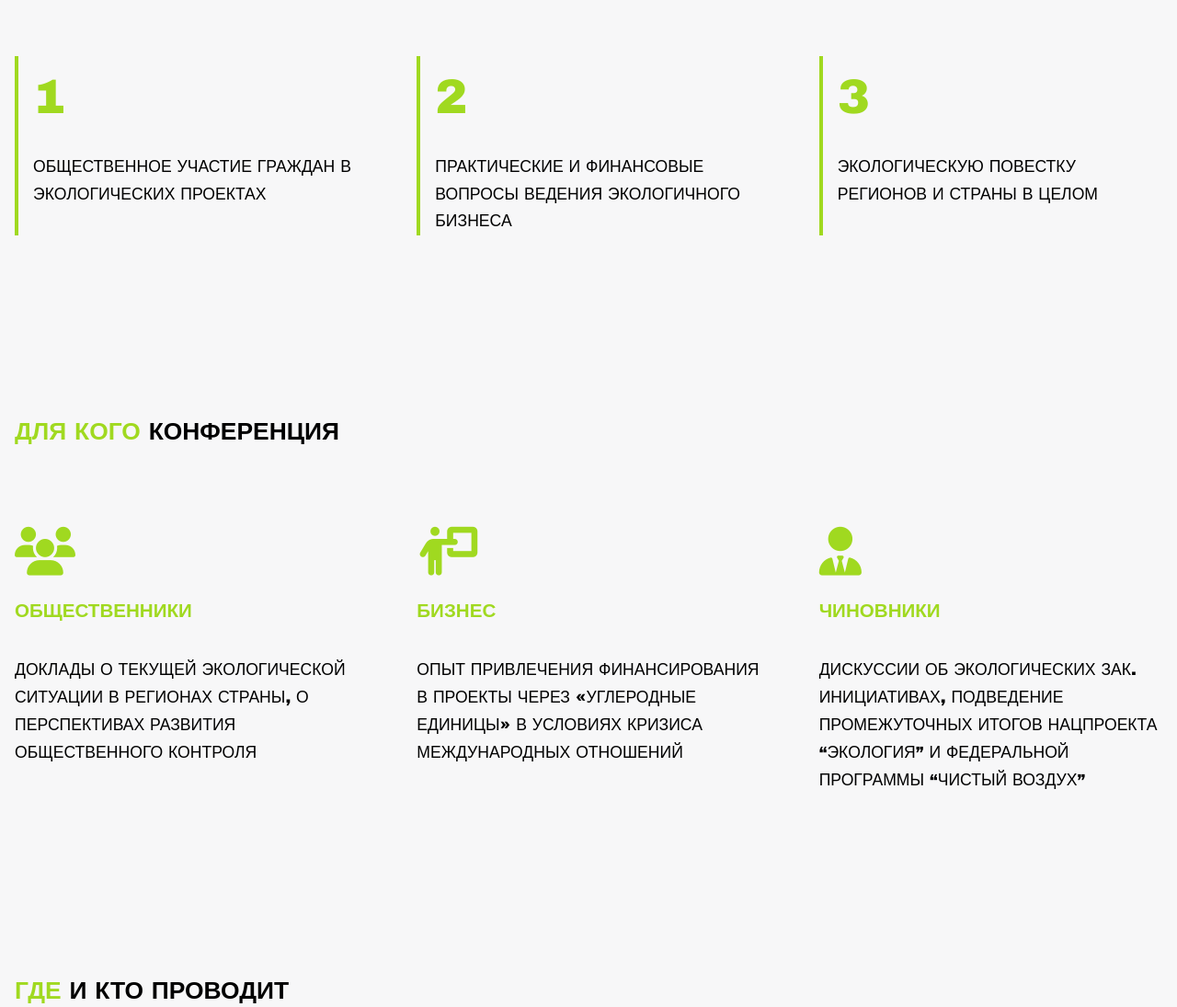
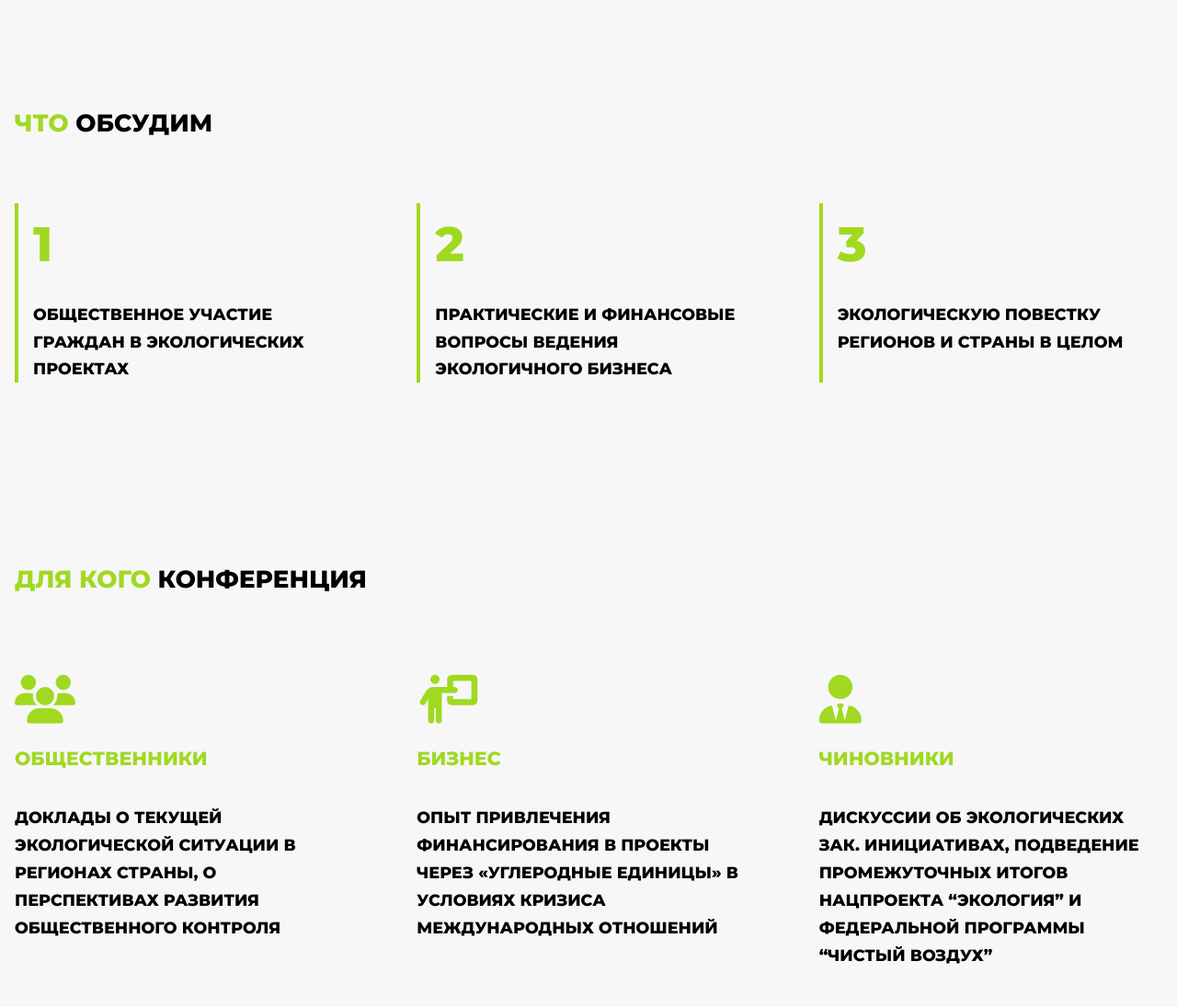
Before and after one commit to positivecrash/ecoconf2022.airalab.org, a website with bundled scripts: page index.html in a window 1280 px wide. Shown: the part 1008-2103 px from the top of the page at 92% size. Built offline with nearby package versions, Linux system fonts and the light colour scheme.

Commit message:
Fix font and overflow

```diff
--- a/assets/css/styles.css
+++ b/assets/css/styles.css
@@ -90,7 +90,7 @@ body {
     --color-gray-light: #F7F7F8;
     --color-gray-dark: #313233;
 
-    --font-family: "Arial Black", sans-serif;
+    --font-family: 'Montserrat', 'Arial Black', sans-serif;
     --font-size: 1.1rem;
     --space: 1rem;
 
@@ -449,6 +449,13 @@ header .text:not(:last-child) {
 
 /* end of CARD */
 
+#nav-about {
+    padding-top: calc(var(--space) * 10)
+}
+
+#nav-about > section:first-child {
+    margin-top: 0;
+}
 
 
 /* TABLET */
@@ -474,6 +481,12 @@ header .text:not(:last-child) {
 /* MOBILE */
 
 @media screen and (max-width: 620px) {
+
+    body {
+        --space: 0.5rem;
+        --font-size: 0.8rem;
+    }
+
     .navigation > .layout {
         display: block;
     }
@@ -493,6 +506,13 @@ header .text:not(:last-child) {
     }
 }
 
+@media screen and (max-width: 520px) {
+    .card {
+        --avatar-width: 4rem;
+        gap: var(--space)
+    }
+}
+
 /* END OF MOBILE */
 
 
@@ -501,13 +521,8 @@ header .text:not(:last-child) {
 
 @media screen and (max-width: 380px), screen and (max-height: 650px) {
 
-    body {
-        --space: 0.5rem;
-        --font-size: 1rem;
-    }
-
     header {
-        padding-top: calc(var(--space) * 13);
+        padding-top: calc(var(--space) * 23);
         padding-bottom: calc(var(--space) * 24);
     }
 
--- a/index.html
+++ b/index.html
@@ -22,15 +22,9 @@
         <meta name="twitter:image" content="assets/images/og_cover.jpg" />
         <meta name="twitter:description" content="Третья всероссийская экологическая конференция. В городе контрастов, на стыке экологического заповедника и промышленной зоны." />
 
-        <link rel="icon" href="" />
         <link rel="icon" type="image/png" sizes="16x16" href="assets/images/favicon-16x16.png" />
         <link rel="icon" type="image/png" sizes="32x32" href="assets/images/favicon-32x32.png" />
         <link rel="icon" type="image/png" sizes="96x96" href="assets/images/favicon-96x96.png" />
-        <link rel="apple-touch-icon" type="image/png" sizes="76x76" href="assets/images/favicon-76x76.png" />
-        <link rel="apple-touch-icon" type="image/png" sizes="120x120" href="assets/images/favicon-120x120.png" />
-        <link rel="apple-touch-icon" type="image/png" sizes="152x152" href="assets/images/favicon-152x152.png" />
-        <link rel="apple-touch-icon" type="image/png" sizes="167x167" href="assets/images/favicon-167x167.png" />
-        <link rel="apple-touch-icon" type="image/png" sizes="180x180" href="assets/images/favicon-180x180.png" />
 
         <!-- <link rel="preload" href="assets/css/styles.css" as="style" /> -->
         <link rel="stylesheet" href="assets/css/styles.css" />
@@ -40,6 +34,9 @@
         <script charset="utf-8" src="assets/js/scripts.js"></script>
 
         <script src="https://kit.fontawesome.com/33aa2ba9e0.js" crossorigin="anonymous" async></script>
+        <link rel="preconnect" href="https://fonts.googleapis.com">
+        <link rel="preconnect" href="https://fonts.gstatic.com" crossorigin>
+        <link href="https://fonts.googleapis.com/css2?family=Montserrat:wght@800&display=swap" rel="stylesheet">
     </head>
 </html>
 
@@ -71,7 +68,7 @@
         </div>
     </header>
 
-    <div id="nav-about" class="js-nav checkinview">
+    <section id="nav-about" class="js-nav checkinview">
         <section>
             <div class="layout">
                 <div class="animate-inside">
@@ -138,7 +135,7 @@
             </div>
         </section>
 
-    </div>
+    </section>
 
     <section id="nav-shedule" class="js-nav section-dark animate-inside checkinview">
         <div class="layout">
@@ -289,7 +286,7 @@
                             <div class="card-avatar"></div>
                             <div class="card-info">
                                 <div class="card-info-name">ПАО «КуйбышевАзот»</div>
-                                <div class="card-info-text">российский оператор углеродных единиц с опытом работы около 10 лет</div>
+                                <div class="card-info-text">одна из ведущих российских химических компаний</div>
                             </div>
                         </div>
                         <div class="card">
```
